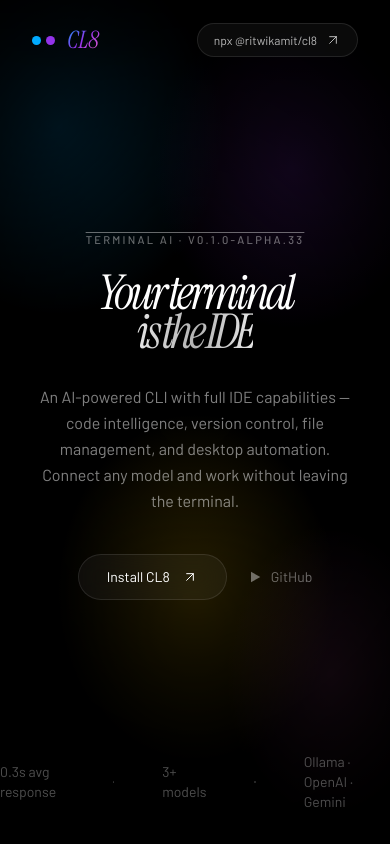
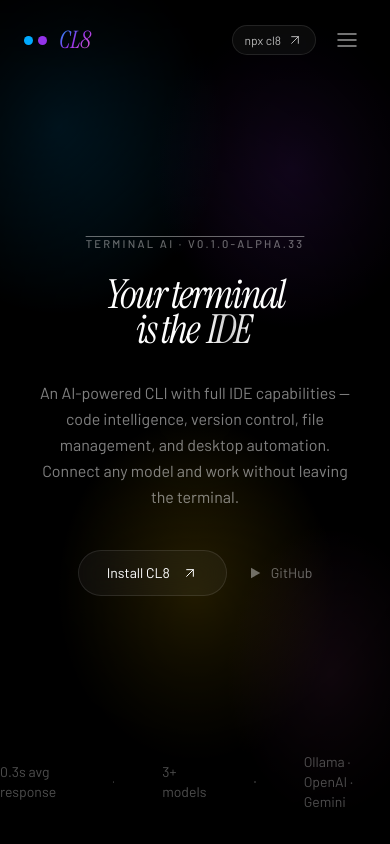
Before and after one commit to ritwikamit/cl8, a React (Vite) app in the folder landing/: page / in a window 390 px wide. Shown: the top 844 px of the page. Built offline with nearby package versions, Linux system fonts and the light colour scheme.

Commit message:
Fix hero 'IDE' clipping, add mobile hamburger menu, add developer credit 'Amit Chauhan'

```diff
--- a/landing/src/components/AboutSection.tsx
+++ b/landing/src/components/AboutSection.tsx
@@ -32,6 +32,9 @@
                 It connects to Ollama, OpenAI, and Gemini — local or cloud — with a unified interface
                 that understands your project structure and delivers context-aware help.
               </p>
+              <p className="mt-8 text-sm text-white/20 font-body">
+                Built by <span className="text-white/40">Amit Chauhan</span>
+              </p>
             </div>
             <div className="flex-1 grid grid-cols-2 gap-8">
               {stats.map((s) => (
--- a/landing/src/components/HeroSection.tsx
+++ b/landing/src/components/HeroSection.tsx
@@ -15,9 +15,9 @@
         <div className="flex-1 flex flex-col items-center justify-center px-8">
           <div className="max-w-5xl text-center">
             <p className="overline mb-6">Terminal AI · v0.1.0-alpha.33</p>
-            <h1 className="font-heading italic text-white text-[clamp(3rem,12vw,8rem)] leading-[0.82] tracking-[-4px] md:tracking-[-6px]">
+            <h1 className="font-heading italic text-white text-[clamp(2.5rem,10vw,7rem)] leading-[0.88] tracking-[-2px] md:tracking-[-3px] px-2">
               Your terminal<br />
-              <span className="bg-gradient-to-r from-white/90 via-white/70 to-white/90 bg-clip-text text-transparent">is the IDE</span>
+              is the <span className="bg-gradient-to-r from-white via-white/80 to-white bg-clip-text text-transparent inline-block px-1">IDE</span>
             </h1>
             <p className="mt-8 text-base md:text-lg text-white/50 max-w-xl mx-auto font-body font-normal leading-relaxed">
               An AI-powered CLI with full IDE capabilities — code intelligence, version control, file management, and desktop automation. Connect any model and work without leaving the terminal.
--- a/landing/src/components/Navbar.tsx
+++ b/landing/src/components/Navbar.tsx
@@ -1,4 +1,4 @@
-import { useState, useCallback } from "react";
+import { useState, useCallback, useEffect } from "react";
 import { Link, useLocation } from "react-router-dom";
 
 function CopyFeedback({ copied }: { copied: boolean }) {
@@ -20,9 +20,31 @@
   { label: "Blog", path: "/blog" },
 ];
 
+function Hamburger({ open }: { open: boolean }) {
+  return (
+    <svg width="22" height="18" viewBox="0 0 22 18" fill="none" stroke="currentColor" strokeWidth="1.5" strokeLinecap="round">
+      {open ? (
+        <>
+          <path d="M2 2L20 16" />
+          <path d="M20 2L2 16" />
+        </>
+      ) : (
+        <>
+          <path d="M2 3h18" />
+          <path d="M2 9h18" />
+          <path d="M2 15h18" />
+        </>
+      )}
+    </svg>
+  );
+}
+
 export default function Navbar() {
   const [copied, setCopied] = useState(false);
+  const [menuOpen, setMenuOpen] = useState(false);
   const { pathname } = useLocation();
+
+  useEffect(() => { setMenuOpen(false); }, [pathname]);
 
   const copyNpx = () => {
     navigator.clipboard.writeText("npx @ritwikamit/cl8");
@@ -35,6 +57,7 @@
       e.preventDefault();
       document.getElementById("features")?.scrollIntoView({ behavior: "smooth" });
     }
+    setMenuOpen(false);
   }, [pathname]);
 
   const isActive = (link: typeof links[0]) => {
@@ -43,8 +66,8 @@
   };
 
   return (
-    <nav className="fixed top-0 left-0 right-0 z-50 px-8 lg:px-16 h-20 flex items-center justify-between" style={{ background: "linear-gradient(180deg, rgba(0,0,0,0.4) 0%, transparent 100%)" }}>
-      <Link to="/" className="flex items-center gap-3 group">
+    <nav className="fixed top-0 left-0 right-0 z-50 px-6 lg:px-16 h-20 flex items-center justify-between" style={{ background: "linear-gradient(180deg, rgba(0,0,0,0.4) 0%, transparent 100%)" }}>
+      <Link to="/" className="flex items-center gap-3 group shrink-0" onClick={() => setMenuOpen(false)}>
         <span className="flex gap-[5px] items-center">
           <span className="w-[9px] h-[9px] rounded-full bg-[#00aaff]" />
           <span className="w-[9px] h-[9px] rounded-full bg-[#9333ea]" />
@@ -61,6 +84,7 @@
         </svg>
       </Link>
 
+      {/* Desktop nav */}
       <div className="hidden md:flex items-center gap-8">
         {links.map((l) => (
           l.anchor ? (
@@ -93,13 +117,56 @@
         </button>
       </div>
 
-      <button
-        onClick={copyNpx}
-        className="md:hidden surface rounded-full px-4 py-2 text-sm text-white/70 flex items-center gap-2 cursor-pointer"
-      >
-        <span className="text-xs">npx @ritwikamit/cl8</span>
-        <CopyFeedback copied={copied} />
-      </button>
+      {/* Mobile controls */}
+      <div className="flex md:hidden items-center gap-3">
+        <button
+          onClick={copyNpx}
+          className="surface rounded-full px-3 py-1.5 text-xs text-white/70 flex items-center gap-1.5 cursor-pointer whitespace-nowrap"
+        >
+          <span>npx cl8</span>
+          <CopyFeedback copied={copied} />
+        </button>
+        <button
+          onClick={() => setMenuOpen(!menuOpen)}
+          className="p-2 text-white/60 hover:text-white/90 transition-colors cursor-pointer"
+          aria-label="Toggle menu"
+        >
+          <Hamburger open={menuOpen} />
+        </button>
+      </div>
+
+      {/* Mobile menu dropdown */}
+      {menuOpen && (
+        <div className="fixed top-20 left-0 right-0 z-50 md:hidden" style={{ background: "rgba(0,0,0,0.95)", backdropFilter: "blur(20px)", WebkitBackdropFilter: "blur(20px)", borderBottom: "0.5px solid rgba(255,255,255,0.08)" }}>
+          <div className="flex flex-col px-6 py-6 gap-5">
+            {links.map((l) => (
+              l.anchor ? (
+                <a
+                  key={l.label}
+                  href={`/#${l.anchor}`}
+                  onClick={scrollToFeatures}
+                  className="text-base font-body font-normal text-white/70 hover:text-white transition-colors"
+                >
+                  {l.label}
+                </a>
+              ) : (
+                <Link
+                  key={l.path}
+                  to={l.path}
+                  onClick={() => setMenuOpen(false)}
+                  className={`text-base font-body font-normal transition-colors ${
+                    isActive(l) ? "text-white" : "text-white/70 hover:text-white"
+                  }`}
+                >
+                  {l.label}
+                </Link>
+              )
+            ))}
+            <div className="divider my-2" />
+            <p className="text-xs text-white/30 font-body">Built by Amit Chauhan</p>
+          </div>
+        </div>
+      )}
     </nav>
   );
 }
```
